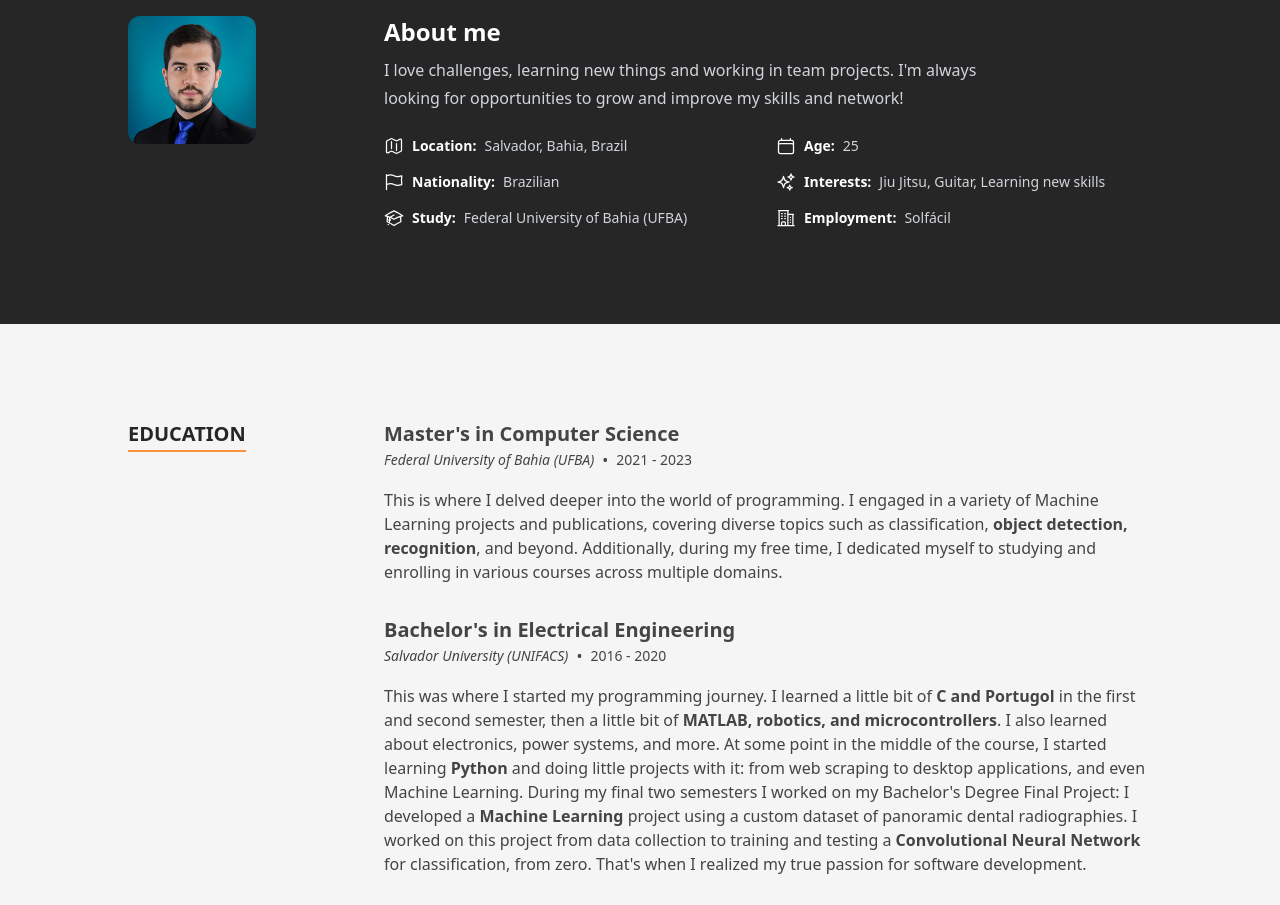
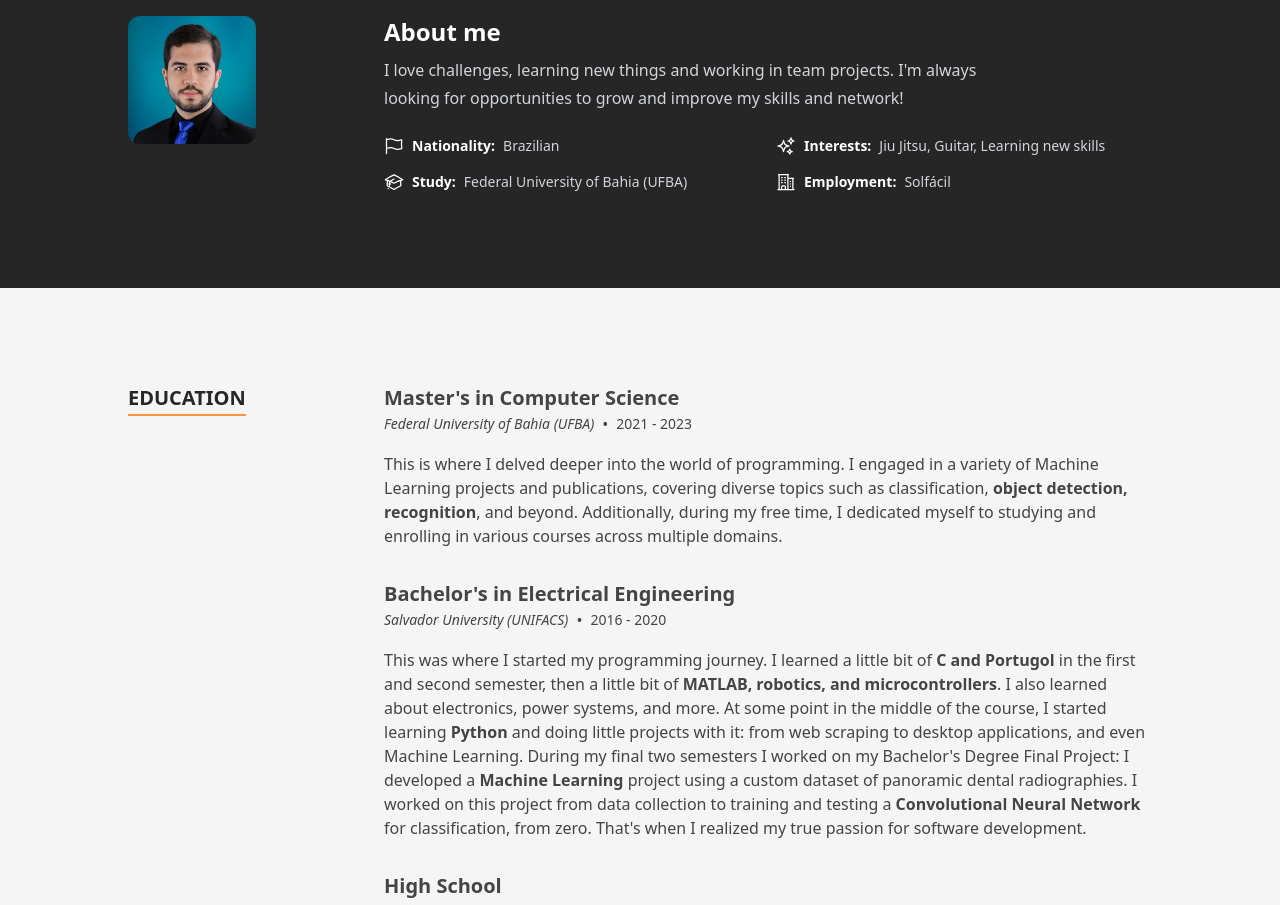
Before and after one commit to ArielMAJ/arielmaj.github.io, a Next.js app: page / in a window 1280 px wide. Shown: the part 880-1785 px from the top of the page. Built offline with nearby package versions, Linux system fonts and the light colour scheme.

Commit message:
Update data.tsx

```diff
--- a/src/data/data.tsx
+++ b/src/data/data.tsx
@@ -109,8 +109,6 @@ export const aboutData: About = {
   profileImageSrc: profilepic,
   description: `I love challenges, learning new things and working in team projects. I'm always looking for opportunities to grow and improve my skills and network!`,
   aboutItems: [
-    {label: 'Location', text: 'Salvador, Bahia, Brazil', Icon: MapIcon},
-    {label: 'Age', text: '25', Icon: CalendarIcon},
     {label: 'Nationality', text: 'Brazilian', Icon: FlagIcon},
     {label: 'Interests', text: 'Jiu Jitsu, Guitar, Learning new skills', Icon: SparklesIcon},
     {label: 'Study', text: 'Federal University of Bahia (UFBA)', Icon: AcademicCapIcon},
```
